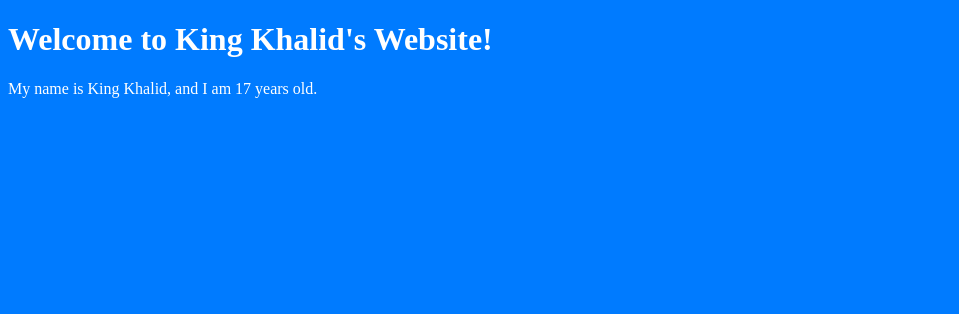
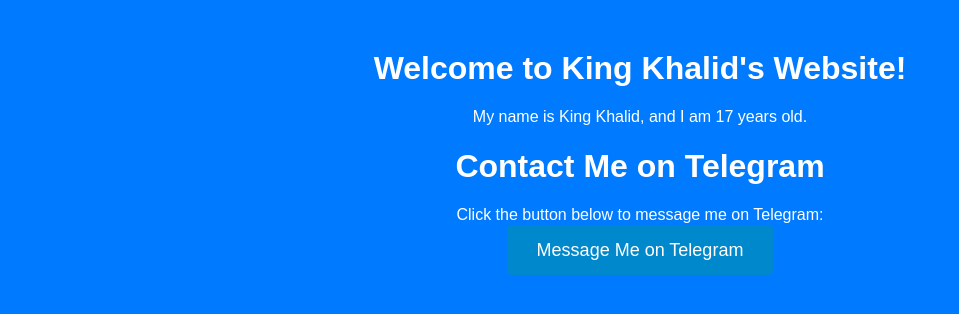
Before and after one commit to websitemake246/khalid, a plain HTML site: page index.html in a window 1280 px wide. Shown: the whole page, without its empty margins (0-959 px from the left). Drawn offline with Linux system fonts and the light colour scheme.

Commit message:
Update index.html

```diff
--- a/index.html
+++ b/index.html
@@ -1,4 +1,4 @@
-    <!DOCTYPE html>
+<!DOCTYPE html>
 <html>
 <head>
 <title>King Khalid's Website</title>
@@ -21,3 +21,36 @@
 
 </body>
 </html>
+
+<!DOCTYPE html>
+<html lang="en">
+<head>
+    <meta charset="UTF-8">
+    <meta name="viewport" content="width=device-width, initial-scale=1.0">
+    <title>Contact Me on Telegram</title>
+    <style>
+        body {
+            font-family: Arial, sans-serif;
+            text-align: center;
+            margin-top: 50px;
+        }
+        .telegram-button {
+            background-color: #0088cc;
+            color: white;
+            padding: 15px 30px;
+            text-decoration: none;
+            font-size: 18px;
+            border-radius: 5px;
+            transition: background-color 0.3s;
+        }
+        .telegram-button:hover {
+            background-color: #007bb5;
+        }
+    </style>
+</head>
+<body>
+    <h1>Contact Me on Telegram</h1>
+    <p>Click the button below to message me on Telegram:</p>
+    <a href="https://t.me/kingkhalid246" class="telegram-button" target="_blank">Message Me on Telegram</a>
+</body>
+</html>
```
